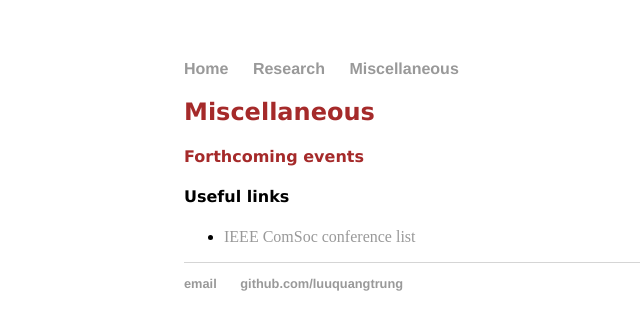
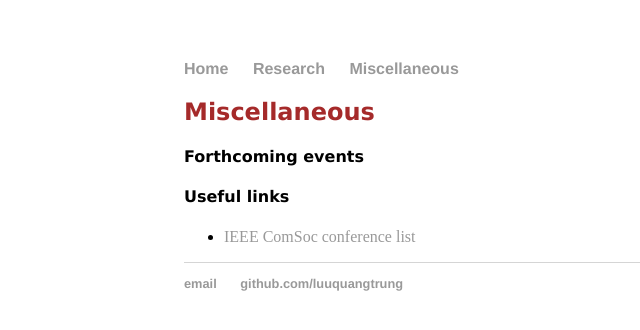
Before and after one commit to luuquangtrung/luuquangtrung.github.io_v1, a Jekyll site: the page built from misc/index.html, in a window 1280 px wide. Shown: the top 330 px of the page, without its empty margins (8-648 px from the left). Built offline with Jekyll 4.4.1, drawn with Linux system fonts in a browser that asks for light colours.

Commit message:
Update index.html

```diff
--- a/misc/index.html
+++ b/misc/index.html
@@ -10,7 +10,7 @@ title: Miscellaneous
 <!-- <div>&nbsp;</div> -->
 
 <div>
-<h4 style="font-family:verdana; color:brown">Forthcoming events</h4>
+<h4 style="font-family:verdana;">Forthcoming events</h4>
 </div>
 
 <!-- <div>&nbsp;</div> -->
```
